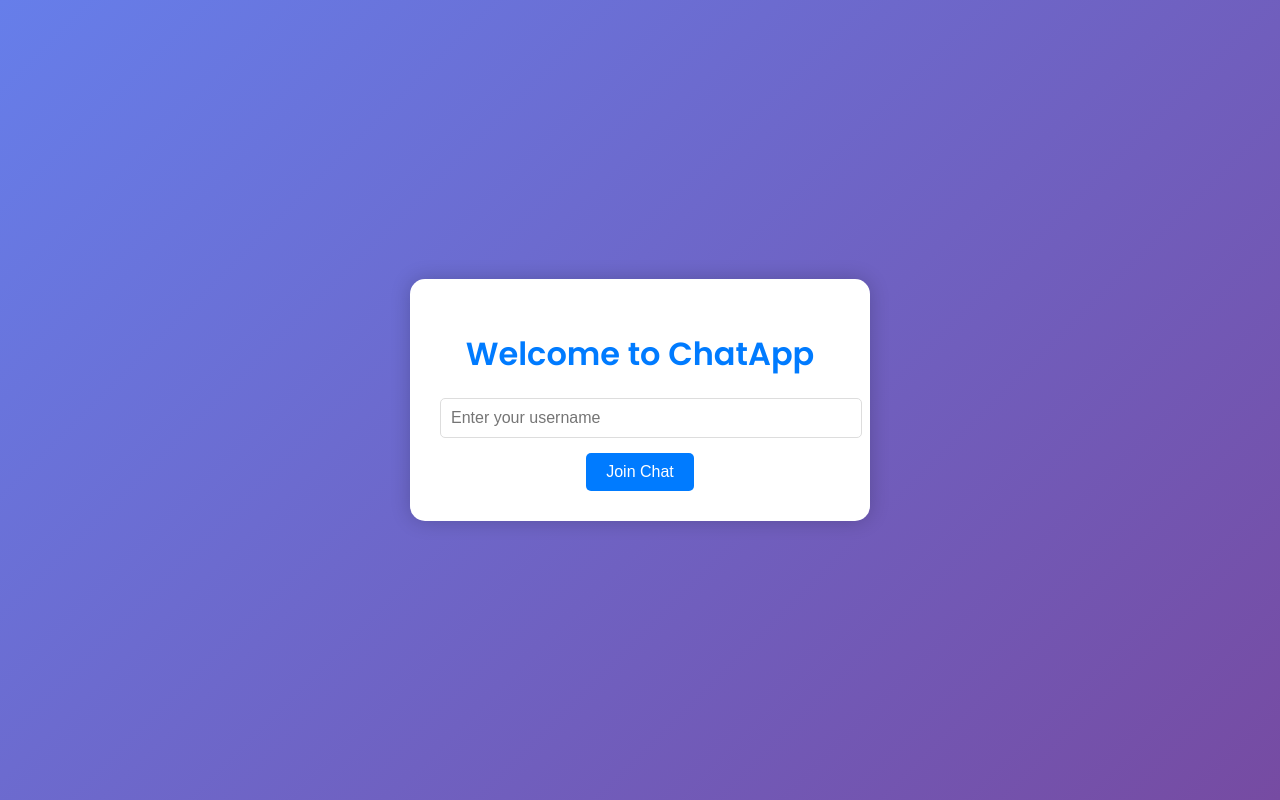
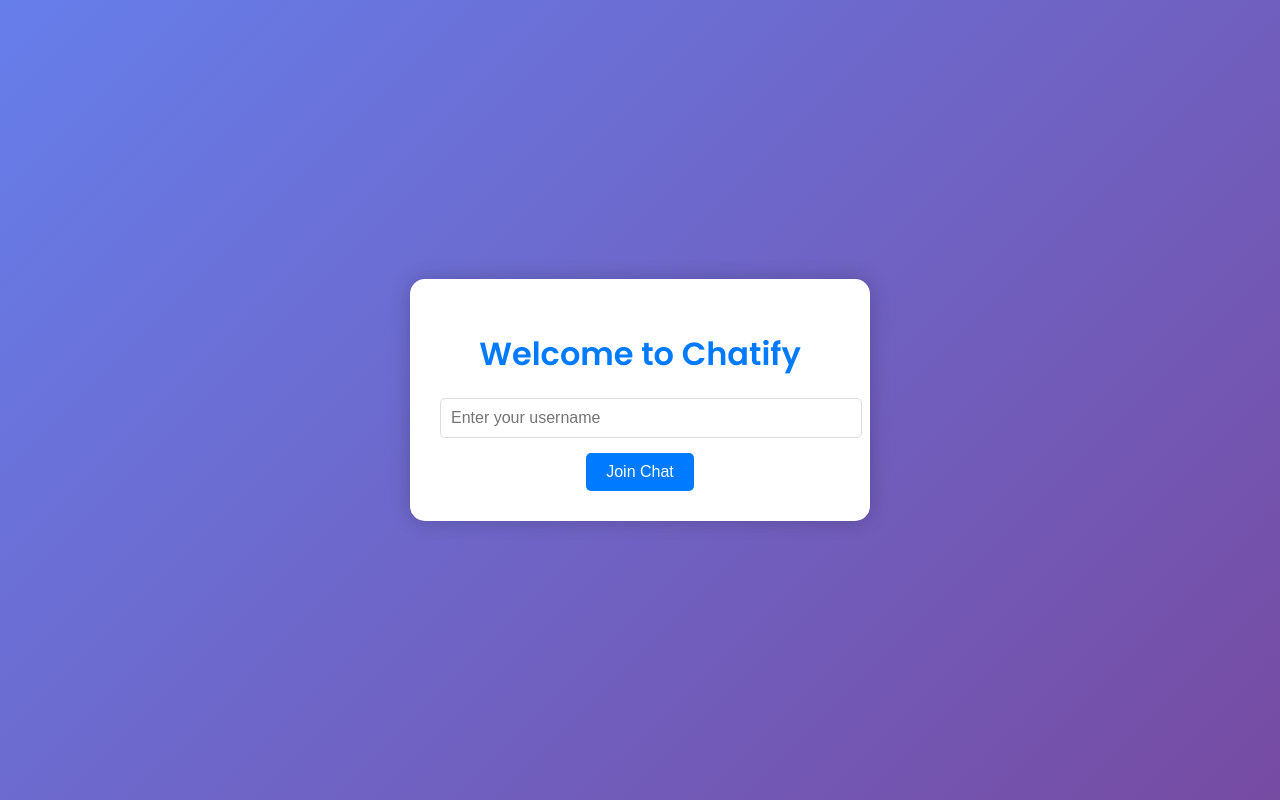
Before and after one commit to Neaterry6/Let, a website: page public/index.html in a window 1280 px wide. Drawn offline with nearby package versions, Linux system fonts and the light colour scheme; no server answers.

Commit message:
Update index.html

```diff
--- a/public/index.html
+++ b/public/index.html
@@ -3,7 +3,7 @@
 <head>
   <meta charset="UTF-8">
   <meta name="viewport" content="width=device-width, initial-scale=1.0">
-  <title>Chat App</title>
+  <title>Mr Frank Chatify </title>
  <link rel="icon" type="image/x-icon" href="https://i.ibb.co/y01QqZQ/mrfrankofc.jpg">
   <style>
     body {
@@ -135,7 +135,7 @@
 </head>
 <body>
   <div class="username-form" id="username-form">
-    <h1>Welcome to ChatApp</h1>
+    <h1>Welcome to Chatify</h1>
     <input type="text" id="username-input" placeholder="Enter your username">
     <button onclick="setUsername()">Join Chat</button>
   </div>
```
